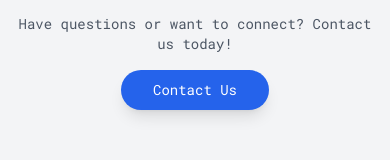
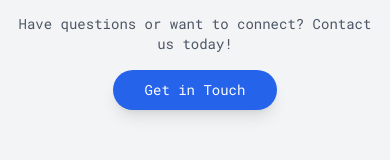
Before and after one commit to a-elhaag/ucode-website, a Next.js app: page /about in a window 390 px wide. Shown: the part 1409-1569 px from the top of the page. Built offline with nearby package versions, Linux system fonts and the light colour scheme; no server answers.

Commit message:
Refactor button components and layout for course pages; update styles for better responsiveness

```diff
--- a/src/app/about/page.js
+++ b/src/app/about/page.js
@@ -44,15 +44,10 @@ const AboutUsPage = () => {
                     transition={{ duration: 0.8, delay: 0.6 }}
                 >
                     <p className="text-sm text-gray-600 mb-4">{aboutUs.contactCTA}</p>
-                    <Button
-                        as="a"
-                        href="/contact"
-                        variant="blue_orange"
-                        size="lg"
-                        className="shadow-lg hover:shadow-xl"
-                    >
-                        Contact Us
+                    <Button variant="blue_yellow" size="lg" asChild>
+                        <a href="/contact">Get in Touch</a>
                     </Button>
+
                 </motion.div>
             </div>
         </section>
--- a/src/app/courses/cpp/page.js
+++ b/src/app/courses/cpp/page.js
@@ -83,7 +83,7 @@ const CoursePage = () => {
                     {course.name}
                 </h1>
                 <p className="text-lg mb-8">{course.description}</p>
-                <div className="space-x-4">
+                <div className="space-y-4 md:space-x-4 md:space-y-0 flex flex-col md:flex-row items-center justify-center">
                     <Button variant="orange_yellow" size="lg" asChild>
                         <a href={course.enroll}>Enroll</a>
                     </Button>
--- a/src/app/courses/cybersecurity/page.js
+++ b/src/app/courses/cybersecurity/page.js
@@ -146,7 +146,7 @@ const CoursePage = () => {
                     {course.name}
                 </h1>
                 <p className="text-lg mb-8">{course.description}</p>
-                <div className="space-x-4">
+                <div className="space-y-4 md:space-x-4 md:space-y-0 flex flex-col md:flex-row items-center justify-center">
                     <Button variant="orange_yellow" size="lg" asChild>
                         <a href={course.enroll}>Enroll</a>
                     </Button>
@@ -155,7 +155,6 @@ const CoursePage = () => {
                     </Button>
                 </div>
             </section>
-
             {/* Pricing Section */}
             <section className="py-16 bg-gray-100 text-center">
                 <LineDivider text="Affordable Learning Options" highlightedText="//" />
--- a/src/app/courses/python/page.js
+++ b/src/app/courses/python/page.js
@@ -84,7 +84,7 @@ const CoursePage = () => {
                     {course.name}
                 </h1>
                 <p className="text-lg mb-8">{course.description}</p>
-                <div className="space-x-4">
+                <div className="space-y-4 md:space-x-4 md:space-y-0 flex flex-col md:flex-row items-center justify-center">
                     <Button variant="orange_yellow" size="lg" asChild>
                         <a href={course.enroll}>Enroll</a>
                     </Button>
@@ -93,7 +93,6 @@ const CoursePage = () => {
                     </Button>
                 </div>
             </section>
-
             {/* Pricing Section */}
             <section className="py-16 bg-gray-100 text-center">
                 <LineDivider text="Affordable Learning Options" highlightedText="//" />
--- a/src/app/courses/web-development/page.js
+++ b/src/app/courses/web-development/page.js
@@ -159,7 +159,7 @@ const CoursePage = () => {
                     {course.name}
                 </h1>
                 <p className="text-lg mb-8">{course.description}</p>
-                <div className="space-x-4">
+                <div className="space-y-4 md:space-x-4 md:space-y-0 flex flex-col md:flex-row items-center justify-center">
                     <Button variant="orange_yellow" size="lg" asChild>
                         <a href={course.enroll}>Enroll</a>
                     </Button>
@@ -168,7 +168,6 @@ const CoursePage = () => {
                     </Button>
                 </div>
             </section>
-
             {/* Pricing Section */}
             <section className="py-16 bg-gray-100 text-center">
                 <LineDivider text="Affordable Learning Options" highlightedText="//" />
```
